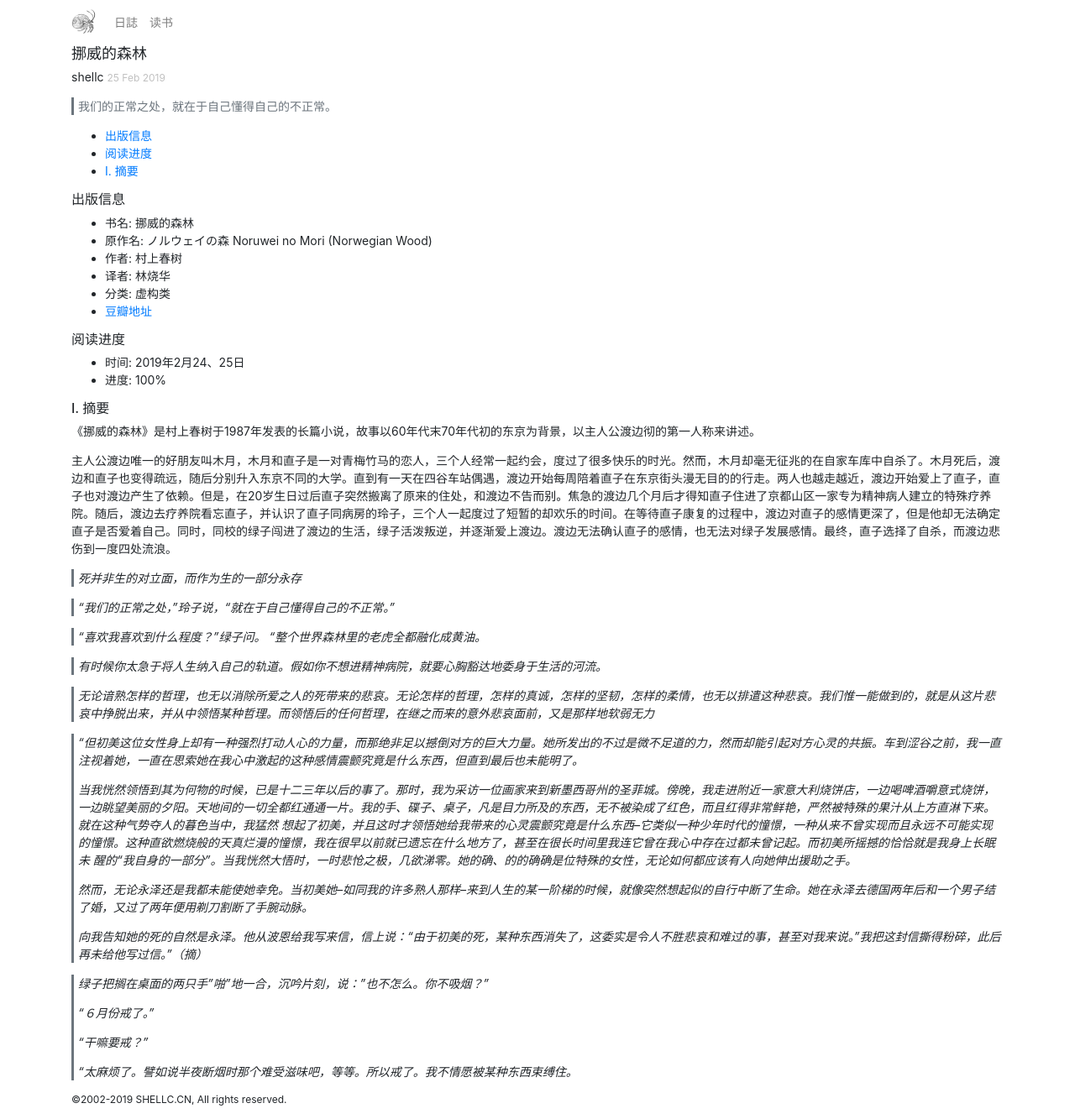
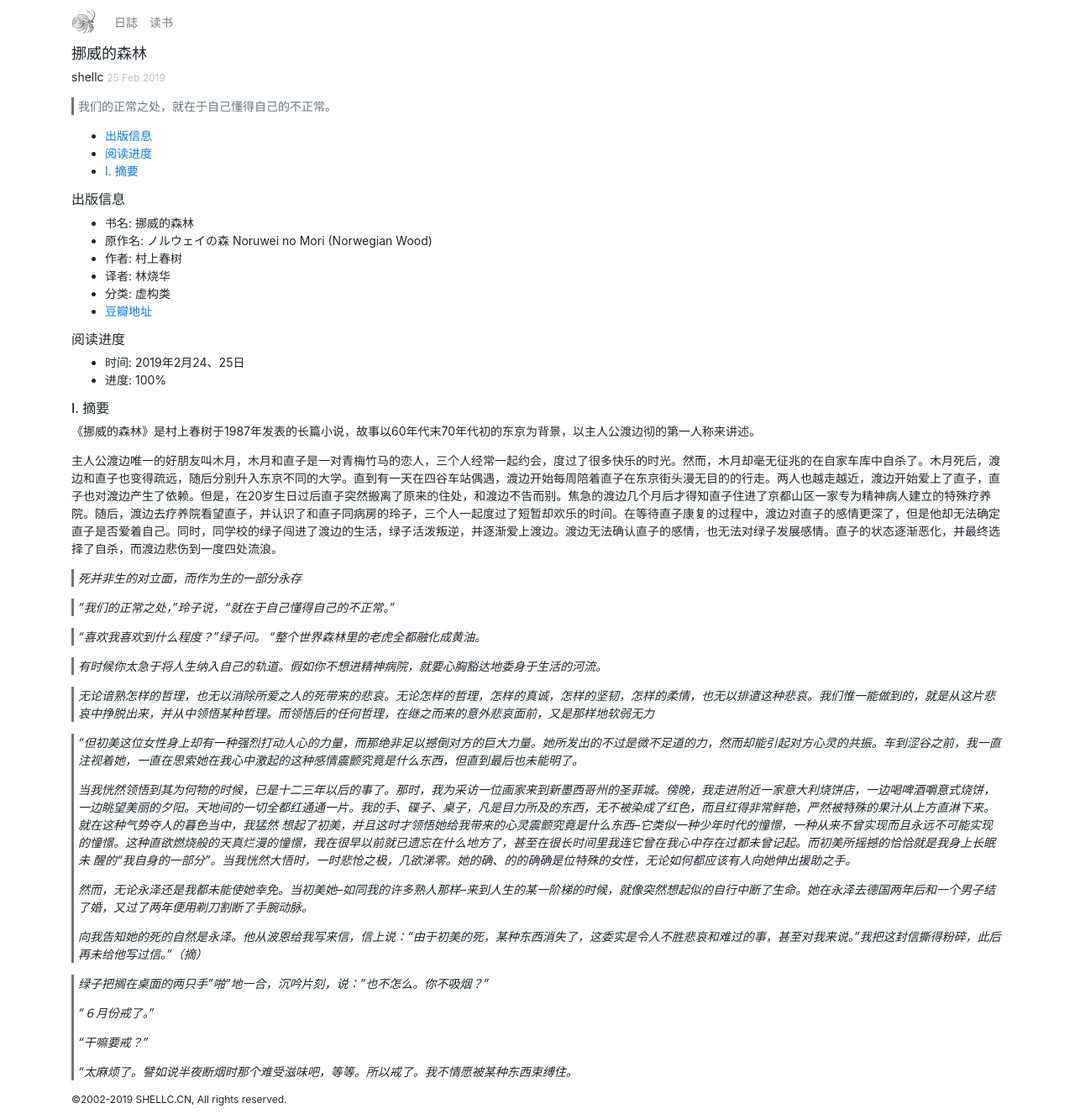
Before and after one commit to shellc/shellc.github.io, a Jekyll site: the page built from _posts/books/2019-02-25-Norwegian-Wood.md, in a window 1280 px wide. Shown: the whole page at 84% size. Built offline with Jekyll 4.4.1, drawn with Linux system fonts in a browser that asks for light colours.

Commit message:
update Norwegian Wood

```diff
--- a/_posts/books/2019-02-25-Norwegian-Wood.md
+++ b/_posts/books/2019-02-25-Norwegian-Wood.md
@@ -28,7 +28,7 @@ title: 挪威的森林
 
 《挪威的森林》是村上春树于1987年发表的长篇小说，故事以60年代末70年代初的东京为背景，以主人公渡边彻的第一人称来讲述。
 
-主人公渡边唯一的好朋友叫木月，木月和直子是一对青梅竹马的恋人，三个人经常一起约会，度过了很多快乐的时光。然而，木月却毫无征兆的在自家车库中自杀了。木月死后，渡边和直子也变得疏远，随后分别升入东京不同的大学。直到有一天在四谷车站偶遇，渡边开始每周陪着直子在东京街头漫无目的的行走。两人也越走越近，渡边开始爱上了直子，直子也对渡边产生了依赖。但是，在20岁生日过后直子突然搬离了原来的住处，和渡边不告而别。焦急的渡边几个月后才得知直子住进了京都山区一家专为精神病人建立的特殊疗养院。随后，渡边去疗养院看忘直子，并认识了直子同病房的玲子，三个人一起度过了短暂的却欢乐的时间。在等待直子康复的过程中，渡边对直子的感情更深了，但是他却无法确定直子是否爱着自己。同时，同校的绿子闯进了渡边的生活，绿子活泼叛逆，并逐渐爱上渡边。渡边无法确认直子的感情，也无法对绿子发展感情。最终，直子选择了自杀，而渡边悲伤到一度四处流浪。
+主人公渡边唯一的好朋友叫木月，木月和直子是一对青梅竹马的恋人，三个人经常一起约会，度过了很多快乐的时光。然而，木月却毫无征兆的在自家车库中自杀了。木月死后，渡边和直子也变得疏远，随后分别升入东京不同的大学。直到有一天在四谷车站偶遇，渡边开始每周陪着直子在东京街头漫无目的的行走。两人也越走越近，渡边开始爱上了直子，直子也对渡边产生了依赖。但是，在20岁生日过后直子突然搬离了原来的住处，和渡边不告而别。焦急的渡边几个月后才得知直子住进了京都山区一家专为精神病人建立的特殊疗养院。随后，渡边去疗养院看望直子，并认识了和直子同病房的玲子，三个人一起度过了短暂却欢乐的时间。在等待直子康复的过程中，渡边对直子的感情更深了，但是他却无法确定直子是否爱着自己。同时，同学校的绿子闯进了渡边的生活，绿子活泼叛逆，并逐渐爱上渡边。渡边无法确认直子的感情，也无法对绿子发展感情。直子的状态逐渐恶化，并最终选择了自杀，而渡边悲伤到一度四处流浪。
 
 > 死并非生的对立面，而作为生的一部分永存
 
```
Also changed, not shown: books.md (+1 -1 lines).
